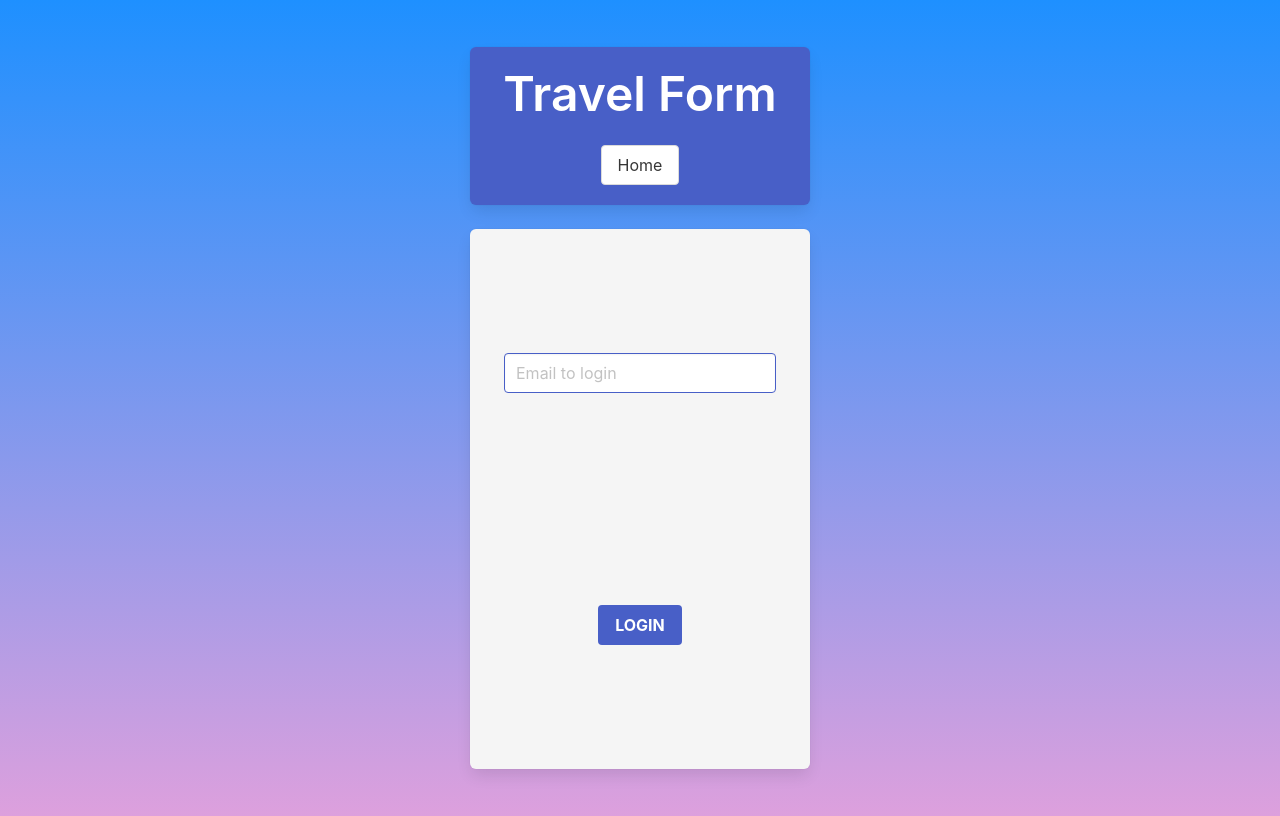
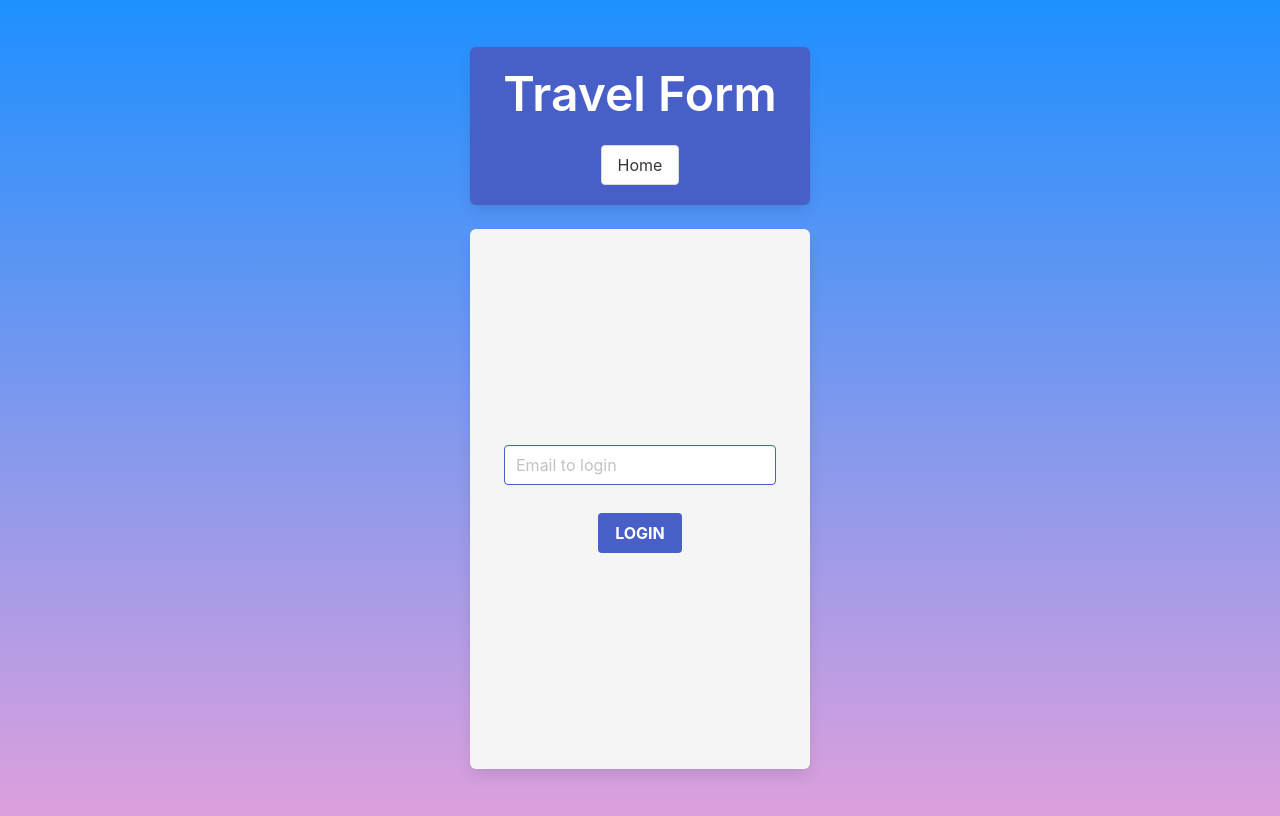
Before and after one commit to LDRMuse/hw-react-travel-form-STLnick, a React (Create React App) app in the folder client/: page /login in a window 1280 px wide. Built offline with nearby package versions, Linux system fonts and the light colour scheme.

Commit message:
:lipstick: Style the Login component for better spacing

```diff
--- a/client/src/App.css
+++ b/client/src/App.css
@@ -16,6 +16,10 @@ form {
   width: 300px;
 }
 
+.login-form {
+  justify-content: center;
+}
+
 .sr-only {
   left: -99999px;
   position: absolute;
```
